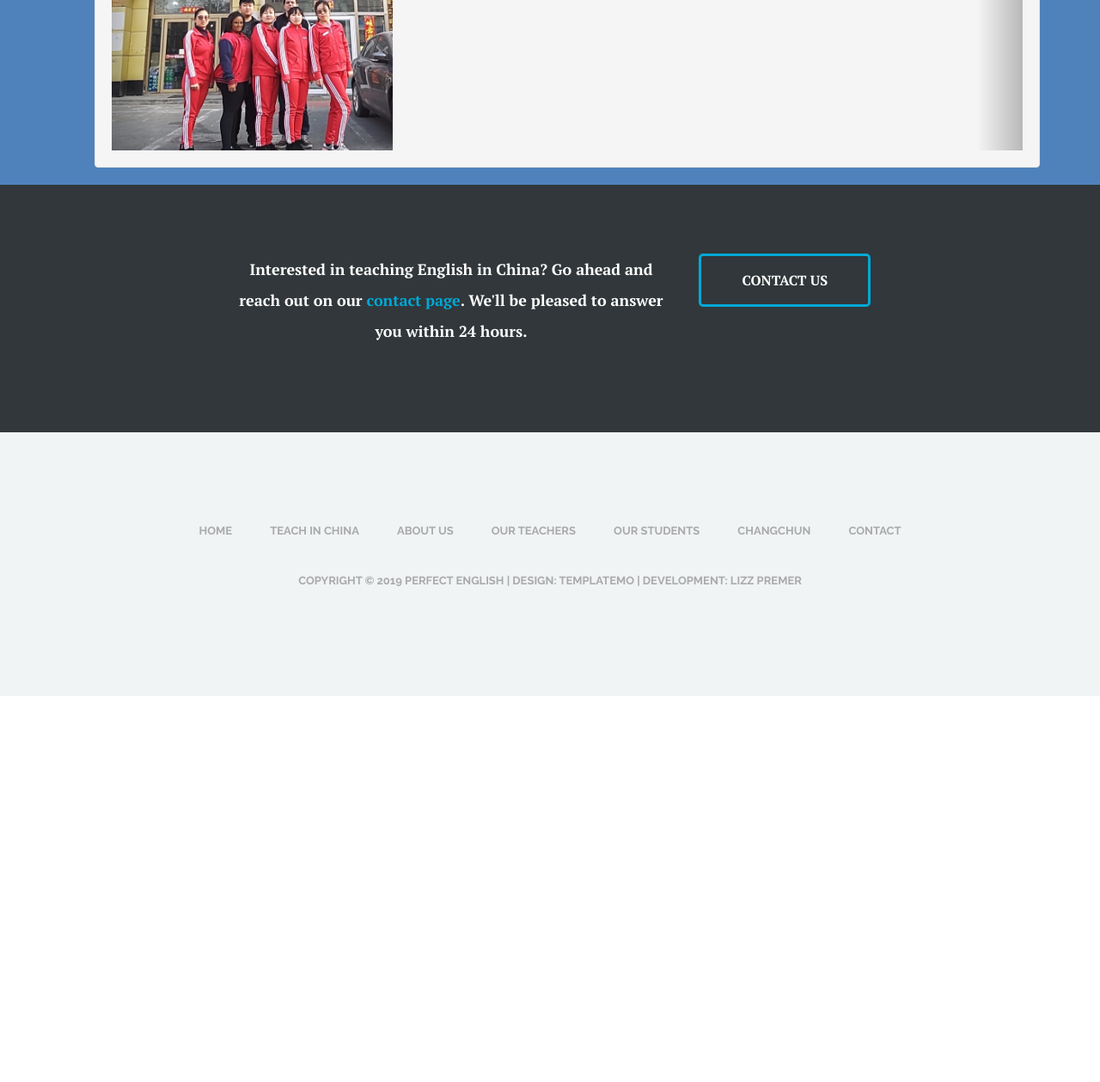
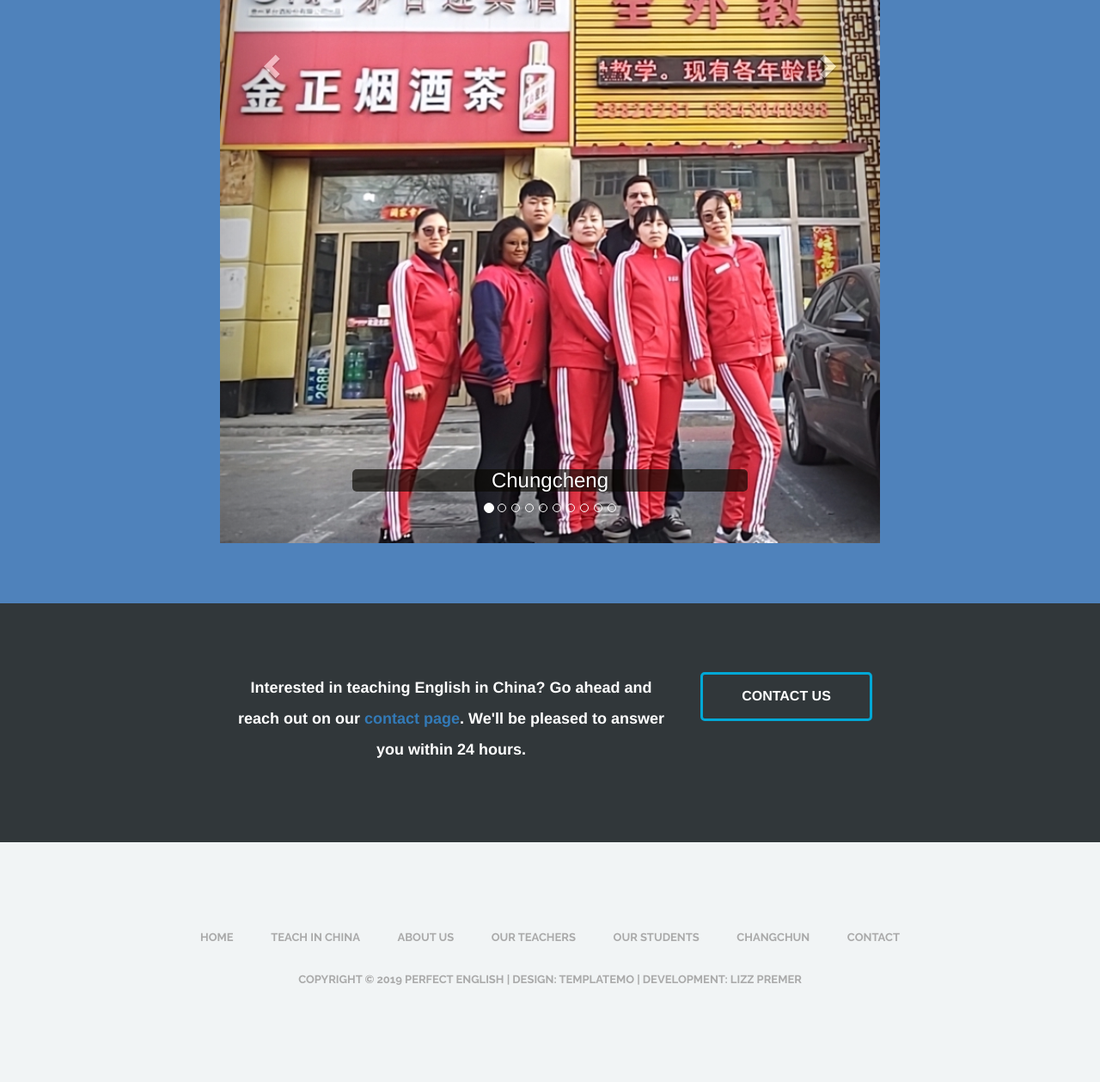
Before and after one commit to epremer/perfect-english-medigo-blue, a PHP site: page /about/locations.html in a window 1280 px wide. Shown: the part 1570-2829 px from the top of the page at 86% size. Before the commit the page ends 2380 px from the top, so only its background shows below. Run offline with PHP 8.4, Linux system fonts and the light colour scheme; some libraries are stand-ins or nearby versions.

Commit message:
Carousel fixes!
back to single image carousel per client's wishes

```diff
--- a/about/locations.html
+++ b/about/locations.html
@@ -28,7 +28,7 @@
 	<link rel="stylesheet" href="../bootstrap/bootstrap.css">
 	<link rel="stylesheet" href="../css/misc.css">
 	<link rel="stylesheet" href="../css/blue-scheme.css">
-
+	<link rel="stylesheet" href="https://maxcdn.bootstrapcdn.com/bootstrap/3.4.0/css/bootstrap.min.css">
 
 	<!-- JavaScripts MedigoBlue -->
 	<script src="../js/jquery-1.10.2.min.js"></script>
@@ -190,7 +190,7 @@
 		<div class="container">
 			<div class="row">
 				<div class="col-md-12">
-					<div class="section-header">
+					<div class="section-header" style="padding-bottom:0;">
 						<h2 class="section-title">Our Branch Locations</h2>
 						<p class="section-desc">Here is a map of all our branch locations. Check out the slideshow below
 							of our individual locations.</p>
@@ -206,87 +206,116 @@
 	</section>
 
 	<!-- BRANCH LOCATIONS -->
-	<section id="blogPosts" class="parallax">
+	<section id="blogPosts" class="parallax" style="padding-bottom: 70px;">
 		<div>
 			<div class="container">
 				<div class="team-members">
 
-					<div class="container">
 					<div class="col-md-12">
 						<div class="section-header" style="padding-bottom: 0;">
-								<h2 class="section-title" style="padding-bottom: 20px;">PE Branch
-									Locations</h2>
+							<h2 class="section-title" style="padding-bottom:20px;">PE Branch Locations</h2>
 						</div>
-							<div class="well">
-								<div id="myCarousel" class="carousel slide">
+					</div>
 
-									<!-- Carousel items -->
+					<!-- IMAGE CAROUSEL of BRANCH LOCATIONS -->
+					<div class="container" style="width:70%;">
+						<div id="myCarousel" class="carousel slide" data-ride="carousel">
+							<!-- Indicators -->
+							<ol class="carousel-indicators">
+								<li data-target="#myCarousel" data-slide-to="0" class="active"></li>
+								<li data-target="#myCarousel" data-slide-to="1"></li>
+								<li data-target="#myCarousel" data-slide-to="2"></li>
+								<li data-target="#myCarousel" data-slide-to="3"></li>
+								<li data-target="#myCarousel" data-slide-to="4"></li>
+								<li data-target="#myCarousel" data-slide-to="5"></li>
+								<li data-target="#myCarousel" data-slide-to="6"></li>
+								<li data-target="#myCarousel" data-slide-to="7"></li>
+								<li data-target="#myCarousel" data-slide-to="8"></li>
+								<li data-target="#myCarousel" data-slide-to="9"></li>
+							</ol>
+							<!-- Wrapper for slides -->
 							<div class="carousel-inner">
 								<div class="item active">
-											<div class="row">
-												<div class="col-sm-4"><a href="#x"><img
-															src="../images/locations/Chuncheng_branch_cropped.jpg"
-															alt="Chungchen" class="img-responsive"></a>
-												</div>
-												<div class="col-sm-4"><a href="#x"><img
-															src="../images/locations/Chaoyue_branch_cropped.jpg"
-															alt="Chaoyue" class="img-responsive"></a>
-												</div>
-												<div class="col-sm-4"><a href="#x"><img
-															src="../images/locations/Guilin_Lu_branch.jpg" alt="Guilin"
-															class="img-responsive"></a>
+									<img src="/images/locations/Chuncheng_branch_cropped.jpg" alt="Chungcheng"
+										style="width:100%;">
+									<div class="carousel-caption">
+										<h3 class="image-caption">Chungcheng</h3>
 									</div>
 								</div>
-											<!--/row-->
-										</div>
-										<!--/item-->
 								<div class="item">
-											<div class="row">
-												<div class="col-sm-4"><a href="#x" class="thumbnail"><img
-															src="../images/locations/Huanyu_branch_cropped.jpeg"
-															alt="Huanyu" class="img-responsive"></a>
-												</div>
-												<div class="col-sm-4"><a href="#x" class="thumbnail"><img
-															src="../images/locations/Ludi_branch.jpg" alt="Ludi"
-															class="img-responsive"></a>
-												</div>
-												<div class="col-sm-4"><a href="#x" class="thumbnail"><img
-															src="../images/locations/Yatai_branch_cropped.png"
-															alt="Yatai" class="img-responsive"></a>
+									<img src="/images/locations/Chaoyue_branch_cropped.jpg" alt="Chaoyue"
+										style="width:100%;">
+									<div class="carousel-caption">
+										<h3 class="image-caption">Chaoyue</h3>
 									</div>
 								</div>
-											<!--/row-->
-										</div>
-										<!--/item-->
 								<div class="item">
-											<div class="row">
-												<div class="col-sm-4"><a href="#x" class="thumbnail"><img
-															src="../images/locations/Yiqi_branch_cropped.jpg" alt="Yiqi"
-															class="img-responsive"></a>
-												</div>
-												<div class="col-sm-4"><a href="#x" class="thumbnail"><img
-															src="../images/locations/Yizhong_Gaoxin_branch_cropped.jpg"
-															alt="Yizhong" class="img-responsive"></a>
-												</div>
-												<div class="col-sm-4"><a href="#x" class="thumbnail"><img
-															src="../images/locations/Zhonghai_branch_cropped.jpg"
-															alt="Zhonghai" class="img-responsive"></a>
+									<img src="/images/locations/Guilin_Lu_branch.jpg" alt="Guilin Lu"
+										style="width:100%;">
+									<div class="carousel-caption">
+										<h3 class="image-caption">Guilin Lu</h3>
 									</div>
 								</div>
-											<!--/row-->
-										</div>
-										<!--/item-->
-									</div>
-									<!--/carousel-inner--> <a class="left carousel-control" href="#myCarousel"
-										data-slide="prev">‹</a>
-
-									<a class="right carousel-control" href="#myCarousel" data-slide="next">›</a>
-								</div>
-								<!--/myCarousel-->
-							</div>
-							<!--/well-->
+								<div class="item">
+									<img src="/images/locations/Huanyu_branch_cropped.jpeg" alt="Huanyu"
+										style="width:100%;">
+									<div class="carousel-caption">
+										<h3 class="image-caption">Huanyu</h3>
 									</div>
 								</div>
+								<div class="item">
+									<img src="/images/locations/Ludi_branch.jpg" alt="Ludi" style="width:100%;">
+									<div class="carousel-caption">
+										<h3 class="image-caption">Ludi</h3>
+									</div>
+								</div>
+								<div class="item">
+									<img src="/images/locations/Yatai_branch_cropped.png" alt="Yatai"
+										style="width:100%;">
+									<div class="carousel-caption">
+										<h3 class="image-caption">Yatai</h3>
+									</div>
+								</div>
+								<div class="item">
+									<img src="/images/locations/Yiqi_branch_cropped.jpg" alt="Yiqi" style="width:100%;">
+									<div class="carousel-caption">
+										<h3 class="image-caption">Yiqi</h3>
+									</div>
+								</div>
+								<div class="item">
+									<img src="/images/locations/Yizhong_Gaoxin_branch_cropped.jpg" alt="Yizhong"
+										style="width:100%;">
+									<div class="carousel-caption">
+										<h3 class="image-caption">Yizhong</h3>
+									</div>
+								</div>
+								<div class="item">
+									<img src="/images/locations/Zhonghai_branch_cropped.jpg" alt="Zhonghai"
+										style="width:100%;">
+									<div class="carousel-caption">
+										<h3 class="image-caption">Zhonghai</h3>
+									</div>
+								</div>
+								<div class="item">
+									<img src="/images/locations/Zhongxin_branch_cropped.jpg" alt="Zhongxin"
+										style="width:100%;">
+									<div class="carousel-caption">
+										<h3 class="image-caption">Zhongxin</h3>
+									</div>
+								</div>
+							</div>
+							<!-- Left and right controls -->
+							<a class="left carousel-control" href="#myCarousel" data-slide="prev">
+								<span class="glyphicon glyphicon-chevron-left"></span>
+								<span class="sr-only">Previous</span>
+							</a>
+							<a class="right carousel-control" href="#myCarousel" data-slide="next">
+								<span class="glyphicon glyphicon-chevron-right"></span>
+								<span class="sr-only">Next</span>
+							</a>
+						</div>
+					</div>
+
 				</div> <!-- /.row -->
 			</div> <!-- /.container -->
 		</div> <!-- /. -->
--- a/css/misc.css
+++ b/css/misc.css
@@ -1078,3 +1078,9 @@
   padding-top:10%;
   width:5%;
 }
+
+.image-caption {
+  color: white;
+  background: rgba(8, 7, 1, 0.65);
+  border-radius: 5px;
+}
```
Also changed, not shown: index.html (+90 -60 lines). Lines whose indentation alone changed are shown as unchanged.
